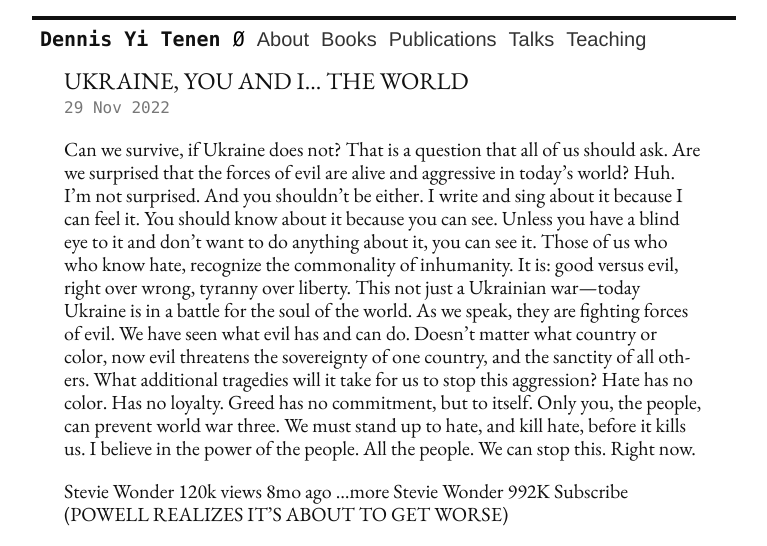
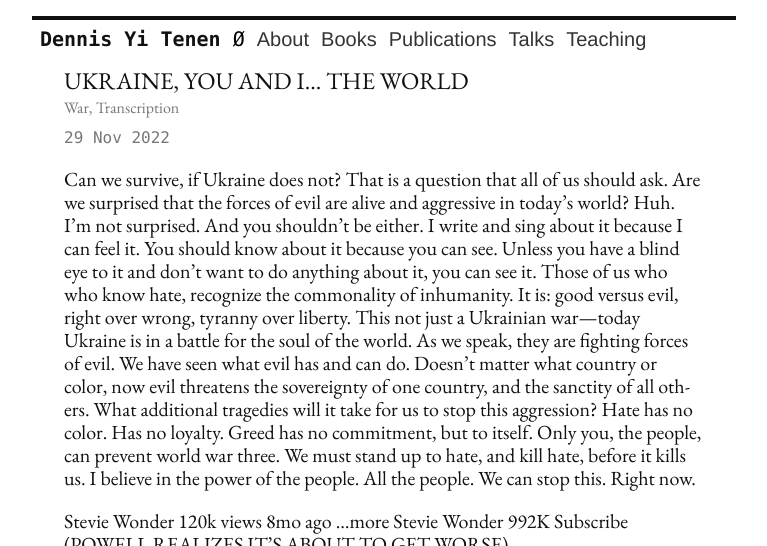
Before and after one commit to denten/denten.github.io, a Jekyll site: the page built from collections/_posts/2022-11-29-UKRAINE-YOU-AND-I.md, in a window 1280 px wide, cut to the strip 0-546 px from the top of the page. Shown: the whole strip, without its empty margins (256-1023 px from the left). Built offline with Jekyll 4.4.1, drawn with Linux system fonts in a browser that asks for light colours; nearby versions of some CDN libraries.

Commit message:
update the subtitles for the blog

```diff
--- a/collections/_posts/2022-11-29-UKRAINE-YOU-AND-I.md
+++ b/collections/_posts/2022-11-29-UKRAINE-YOU-AND-I.md
@@ -1,10 +1,9 @@
 ---
 layout: post
-title: |
-    UKRAINE, YOU AND I... THE WORLD
+title: UKRAINE, YOU AND I... THE WORLD
+subtitle: War, Transcription
 categories:
 - think.stack
-- ukraine
 published: true
 ---
 
```
